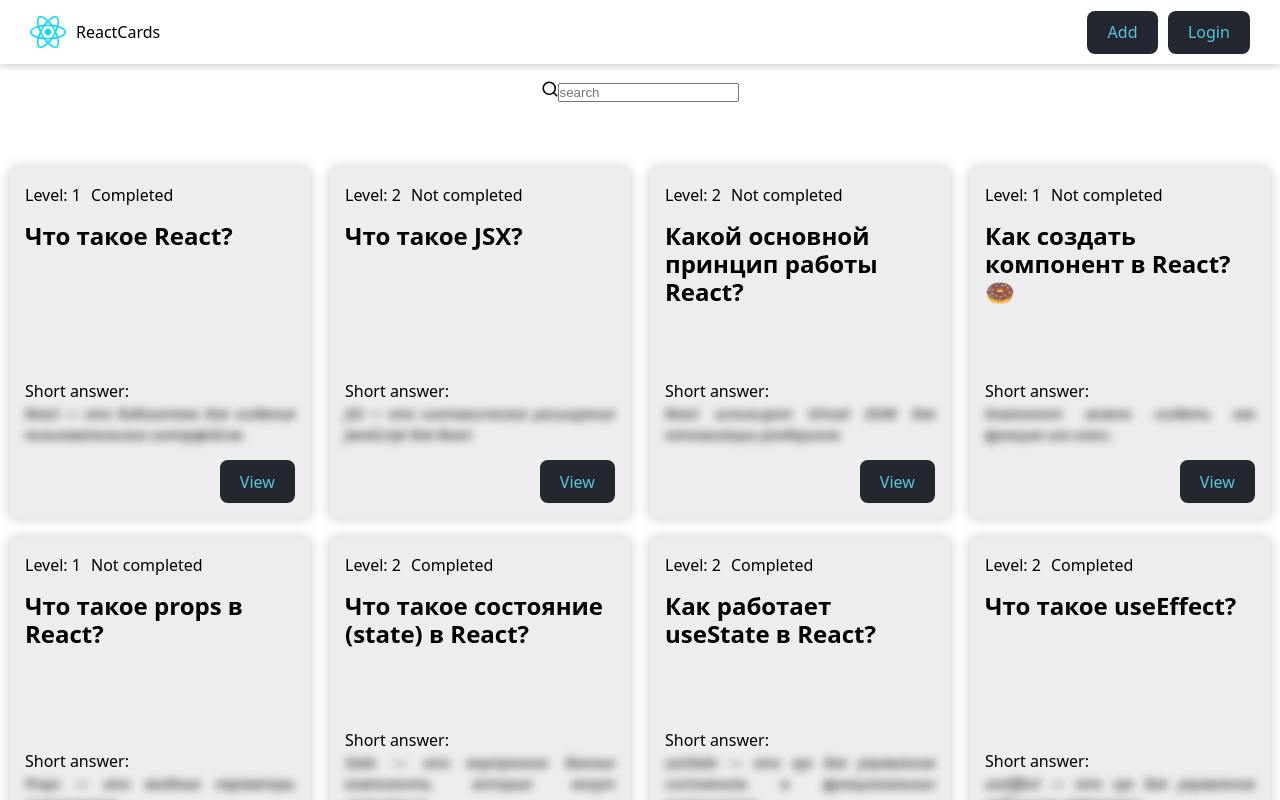
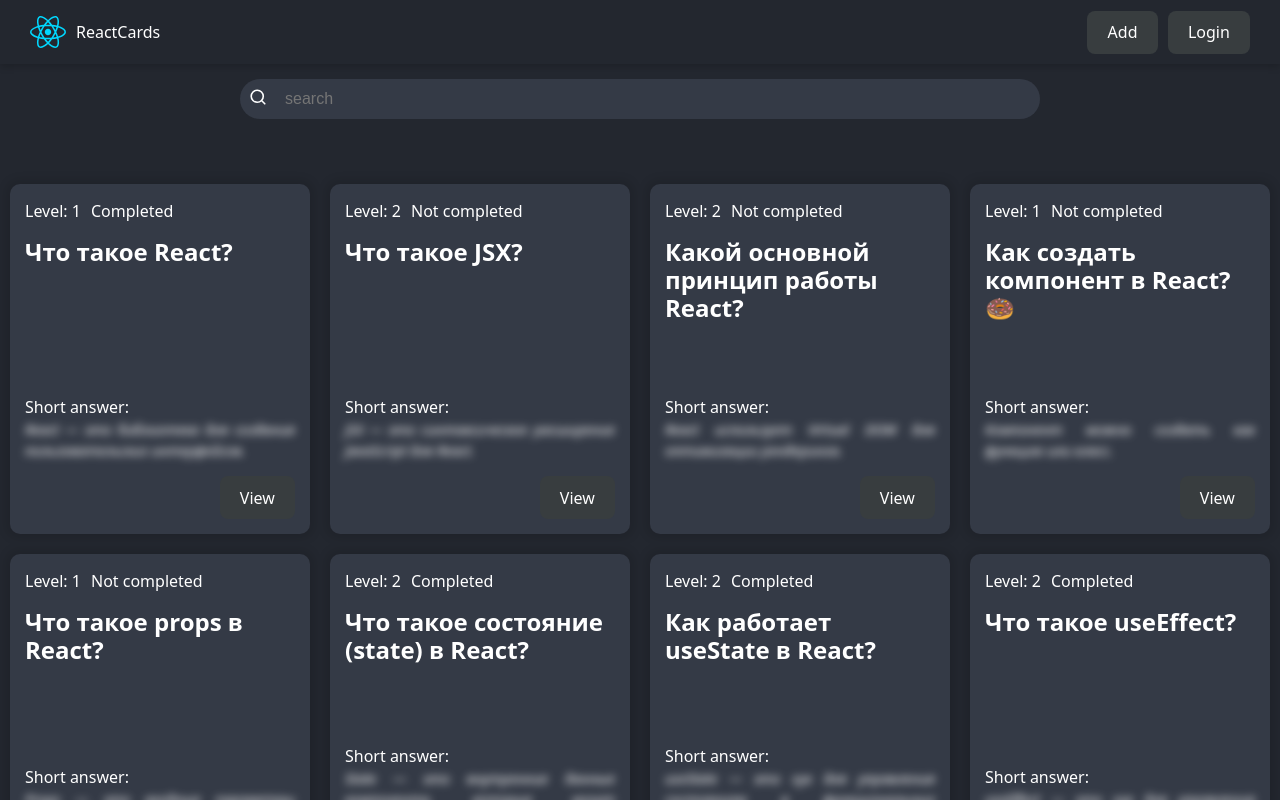
Before and after one commit to John-Coyote/johnpro, a React (Vite) app: page / in a window 1280 px wide. Built offline with nearby package versions, Linux system fonts and the light colour scheme; data requests are answered from the project's data file.

Commit message:
icons and searchInput

```diff
--- a/src/App.jsx
+++ b/src/App.jsx
@@ -15,11 +15,7 @@
           <Route path='/forbidden' element={<div>forbidden</div>}/>
           <Route path='/addquestion' element={<div>add question</div>}/>
           <Route path='/question/:id' element={<div>question page</div>}/>
-
           <Route path='*' element={<NotFoundPage />}/>
-
-
-
         </Route>
       </Routes>
 
--- a/src/components/QuestionCard/QuestionCard.module.css
+++ b/src/components/QuestionCard/QuestionCard.module.css
@@ -37,7 +37,7 @@
     font-style: italic;
     text-align: justify;
     cursor: pointer;
-    transition: filter .8s ease-in-out;
+    transition: filter .3s ease-in-out;
 }
 
 .cardAnswer:hover {
--- a/src/components/SearchInput/SearchInput.jsx
+++ b/src/components/SearchInput/SearchInput.jsx
@@ -8,7 +8,7 @@
 
     return (<div className={cls.inputContainer}>
         <label htmlFor={inputId}>
-            {<SearchIcon/>}
+            {<SearchIcon className={cls.searchIcon}/>}
         </label>
         <input type="text" id={inputId} className={cls.input} placeholder= "search" value={value} onChange={onChange} />
     </div>);
--- a/src/components/SearchInput/SearchInput.module.css
+++ b/src/components/SearchInput/SearchInput.module.css
@@ -0,0 +1,24 @@
+.inputContainer{
+    width: 100%;
+    height: 40px;
+    border-radius: 20px;
+    background-color: var(--card-bg-color);
+    position: relative;
+}
+
+.searchIcon{
+    position: absolute;
+    top: 10px;
+    left: 10px;
+}
+
+.input{
+    width: 100%;
+    height: 100%;
+    padding: 12px 12px 12px 45px;
+    border: none;
+    outline: none;
+    background: transparent;
+    font-size: 16px;
+    color: var(--text-color);
+}
--- a/src/components/icons.jsx
+++ b/src/components/icons.jsx
@@ -1,6 +1,6 @@
-export const SearchIcon = () => {
+export const SearchIcon = (props) => {
     return (
-        <svg width="1em" height="1em" viewBox="0 0 20 20" >
+        <svg width="1em" height="1em" viewBox="0 0 20 20" {...props}>
             <path d="M14.386 14.386l4.0877 4.0877-4.0877-4.0877c-2.9418 2.9419-7.7115 2.9419-10.6533 0-2.9419-2.9418-2.9419-7.7115 0-10.6533 2.9418-2.9419 7.7115-2.9419 10.6533 0 2.9419 2.9418 2.9419 7.7115 0 10.6533z"
                 stroke="currentColor" fill="none" strokeWidth="2" fillRule="evenodd"
                 strokeLinecap="round" strokeLinejoin="round"></path></svg>
--- a/src/index.css
+++ b/src/index.css
@@ -38,7 +38,7 @@
   background-color: var(--main-bg-color);
 }
 
-@media (prefers-color-scheme: light) {
+@media (prefers-color-scheme: lights) {
   :root {
     --main-bg-color: #fff;
     --text-color: #000;
```
